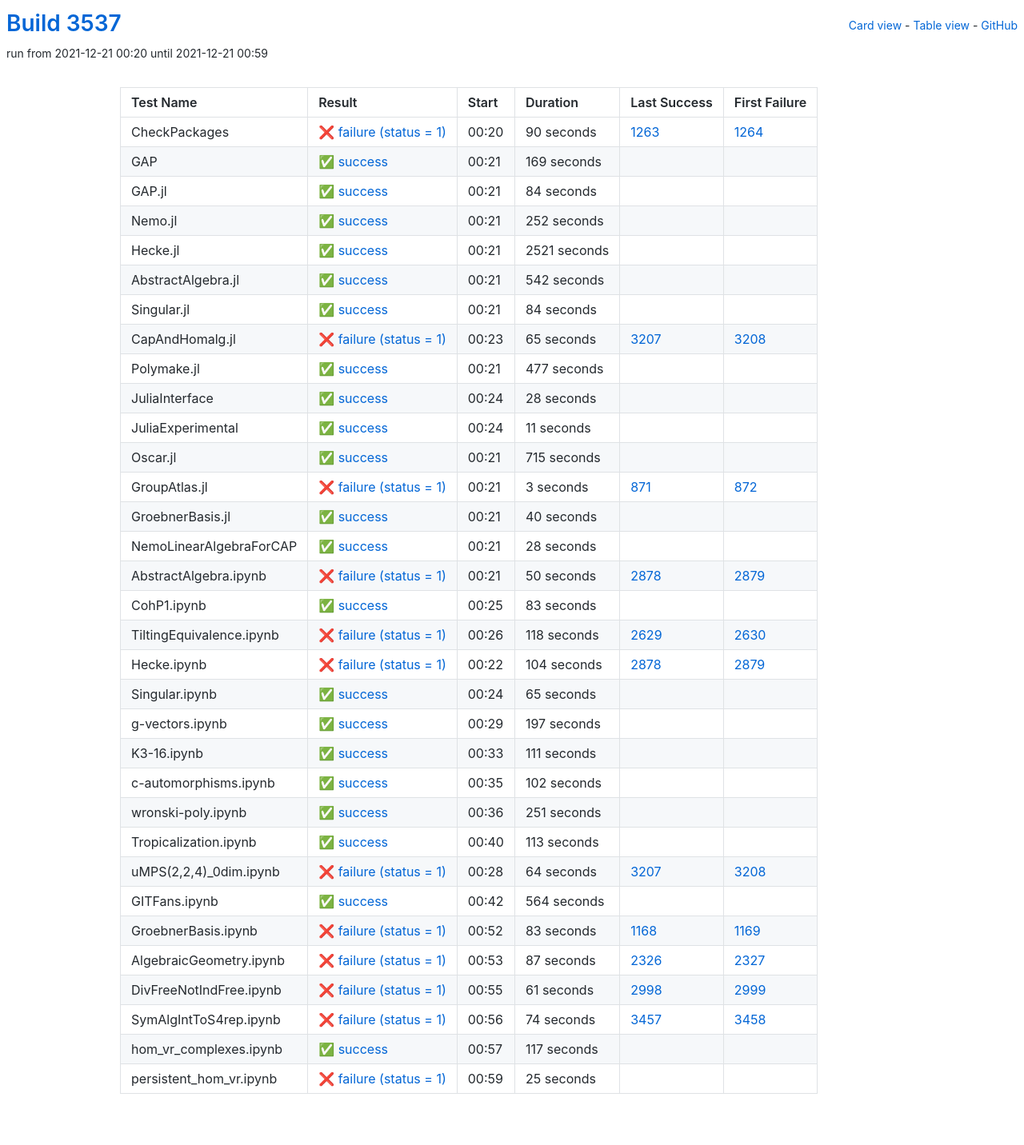
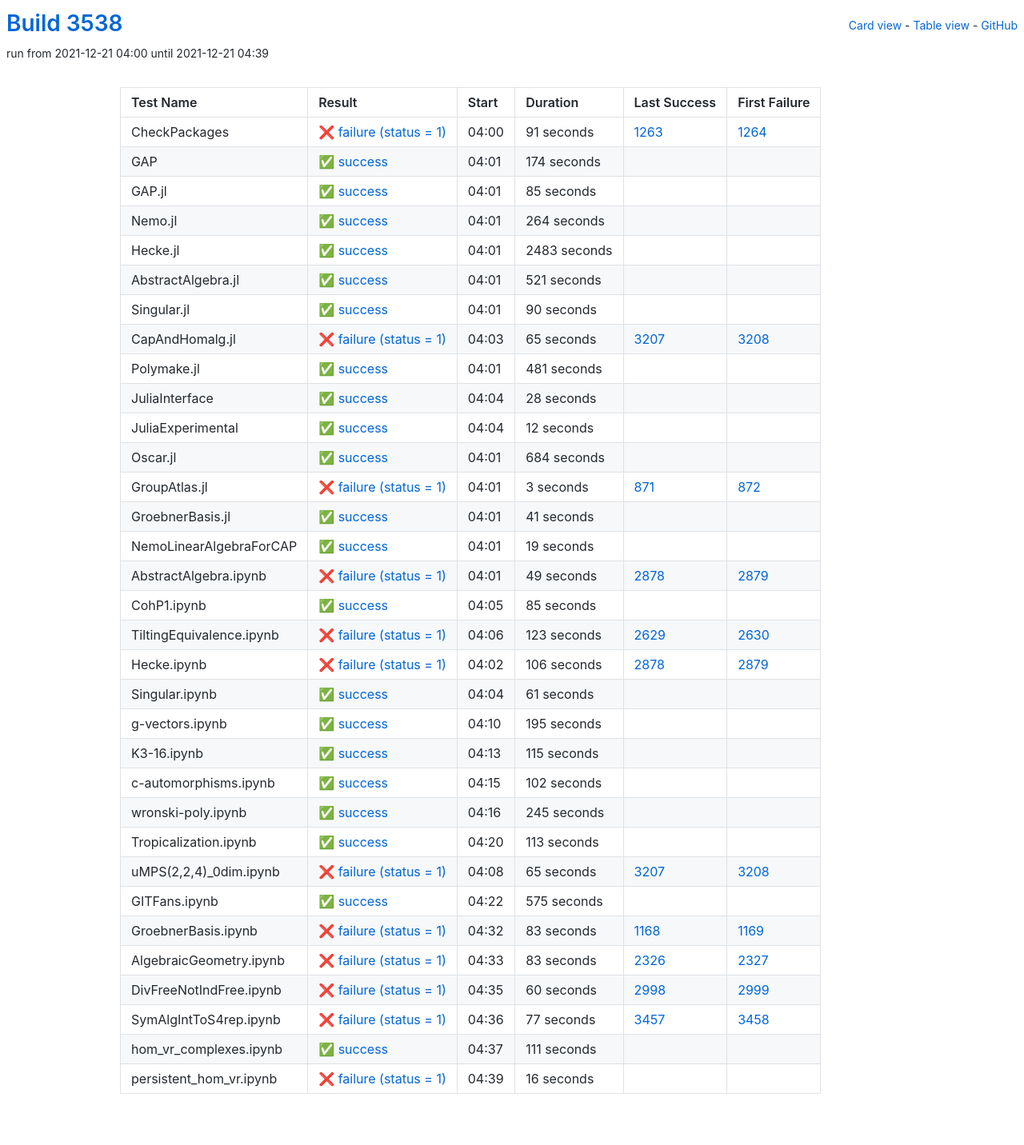
Before and after one commit to oscar-system/oscar-ci-status-stable, a Jekyll site: the page built from table.html, in a window 1280 px wide. Shown: the whole page at 80% size. Built offline with Jekyll 4.4.1, drawn with Linux system fonts in a browser that asks for light colours.

Commit message:
Build #3538

```diff
--- a/_data/ci.yml
+++ b/_data/ci.yml
@@ -1,6 +1,6 @@
 ---
-build: 3537
-build_url: https://oscarci.mathematik.uni-kl.de/job/oscar-stable/3537/
+build: 3538
+build_url: https://oscarci.mathematik.uni-kl.de/job/oscar-stable/3538/
 job: oscar-stable
 organization: oscar-system
 repo: oscar-ci-status-stable
@@ -8,92 +8,92 @@ repourl: https://github.com/oscar-system/oscar-ci-status-stable
 tests:
 - name: CheckPackages
   id: checkpackages
-  log: https://oscarci.mathematik.uni-kl.de/job/oscar-stable/3537/artifact/logs/build-3537/CheckPackages.log
-  start: 2021-12-21 00:20
+  log: https://oscarci.mathematik.uni-kl.de/job/oscar-stable/3538/artifact/logs/build-3538/CheckPackages.log
+  start: 2021-12-21 04:00
   success: false
   exitcode: 1
   status: failure
-  duration: 90
+  duration: 91
   last_success: 1263
   last_success_url: https://oscarci.mathematik.uni-kl.de/job/oscar-stable/1263/
   first_failure: 1264
   first_failure_url: https://oscarci.mathematik.uni-kl.de/job/oscar-stable/1264/
 - name: GAP
   id: gap
-  log: https://oscarci.mathematik.uni-kl.de/job/oscar-stable/3537/artifact/logs/build-3537/GAP.log
-  start: 2021-12-21 00:21
+  log: https://oscarci.mathematik.uni-kl.de/job/oscar-stable/3538/artifact/logs/build-3538/GAP.log
+  start: 2021-12-21 04:01
   success: true
   exitcode: 0
   status: success
-  duration: 169
+  duration: 174
   last_success: false
   last_success_url:
   first_failure: false
   first_failure_url:
 - name: GAP.jl
   id: gap-jl
-  log: https://oscarci.mathematik.uni-kl.de/job/oscar-stable/3537/artifact/logs/build-3537/GAP.jl.log
-  start: 2021-12-21 00:21
+  log: https://oscarci.mathematik.uni-kl.de/job/oscar-stable/3538/artifact/logs/build-3538/GAP.jl.log
+  start: 2021-12-21 04:01
   success: true
   exitcode: 0
   status: success
-  duration: 84
+  duration: 85
   last_success: false
   last_success_url:
   first_failure: false
   first_failure_url:
 - name: Nemo.jl
   id: nemo-jl
-  log: https://oscarci.mathematik.uni-kl.de/job/oscar-stable/3537/artifact/logs/build-3537/Nemo.jl.log
-  start: 2021-12-21 00:21
+  log: https://oscarci.mathematik.uni-kl.de/job/oscar-stable/3538/artifact/logs/build-3538/Nemo.jl.log
+  start: 2021-12-21 04:01
   success: true
   exitcode: 0
   status: success
-  duration: 252
+  duration: 264
   last_success: false
   last_success_url:
   first_failure: false
   first_failure_url:
 - name: Hecke.jl
   id: hecke-jl
-  log: https://oscarci.mathematik.uni-kl.de/job/oscar-stable/3537/artifact/logs/build-3537/Hecke.jl.log
-  start: 2021-12-21 00:21
+  log: https://oscarci.mathematik.uni-kl.de/job/oscar-stable/3538/artifact/logs/build-3538/Hecke.jl.log
+  start: 2021-12-21 04:01
   success: true
   exitcode: 0
   status: success
-  duration: 2521
+  duration: 2483
   last_success: false
   last_success_url:
   first_failure: false
   first_failure_url:
 - name: AbstractAlgebra.jl
   id: abstractalgebra-jl
-  log: https://oscarci.mathematik.uni-kl.de/job/oscar-stable/3537/artifact/logs/build-3537/AbstractAlgebra.jl.log
-  start: 2021-12-21 00:21
+  log: https://oscarci.mathematik.uni-kl.de/job/oscar-stable/3538/artifact/logs/build-3538/AbstractAlgebra.jl.log
+  start: 2021-12-21 04:01
   success: true
   exitcode: 0
   status: success
-  duration: 542
+  duration: 521
   last_success: false
   last_success_url:
   first_failure: false
   first_failure_url:
 - name: Singular.jl
   id: singular-jl
-  log: https://oscarci.mathematik.uni-kl.de/job/oscar-stable/3537/artifact/logs/build-3537/Singular.jl.log
-  start: 2021-12-21 00:21
+  log: https://oscarci.mathematik.uni-kl.de/job/oscar-stable/3538/artifact/logs/build-3538/Singular.jl.log
+  start: 2021-12-21 04:01
   success: true
   exitcode: 0
   status: success
-  duration: 84
+  duration: 90
   last_success: false
   last_success_url:
   first_failure: false
   first_failure_url:
 - name: CapAndHomalg.jl
   id: capandhomalg-jl
-  log: https://oscarci.mathematik.uni-kl.de/job/oscar-stable/3537/artifact/logs/build-3537/CapAndHomalg.jl.log
-  start: 2021-12-21 00:23
+  log: https://oscarci.mathematik.uni-kl.de/job/oscar-stable/3538/artifact/logs/build-3538/CapAndHomalg.jl.log
+  start: 2021-12-21 04:03
   success: false
   exitcode: 1
   status: failure
@@ -104,20 +104,20 @@ tests:
   first_failure_url: https://oscarci.mathematik.uni-kl.de/job/oscar-stable/3208/
 - name: Polymake.jl
   id: polymake-jl
-  log: https://oscarci.mathematik.uni-kl.de/job/oscar-stable/3537/artifact/logs/build-3537/Polymake.jl.log
-  start: 2021-12-21 00:21
+  log: https://oscarci.mathematik.uni-kl.de/job/oscar-stable/3538/artifact/logs/build-3538/Polymake.jl.log
+  start: 2021-12-21 04:01
   success: true
   exitcode: 0
   status: success
-  duration: 477
+  duration: 481
   last_success: false
   last_success_url:
   first_failure: false
   first_failure_url:
 - name: JuliaInterface
   id: juliainterface
-  log: https://oscarci.mathematik.uni-kl.de/job/oscar-stable/3537/artifact/logs/build-3537/JuliaInterface.log
-  start: 2021-12-21 00:24
+  log: https://oscarci.mathematik.uni-kl.de/job/oscar-stable/3538/artifact/logs/build-3538/JuliaInterface.log
+  start: 2021-12-21 04:04
   success: true
   exitcode: 0
   status: success
@@ -128,32 +128,32 @@ tests:
   first_failure_url:
 - name: JuliaExperimental
   id: juliaexperimental
-  log: https://oscarci.mathematik.uni-kl.de/job/oscar-stable/3537/artifact/logs/build-3537/JuliaExperimental.log
-  start: 2021-12-21 00:24
+  log: https://oscarci.mathematik.uni-kl.de/job/oscar-stable/3538/artifact/logs/build-3538/JuliaExperimental.log
+  start: 2021-12-21 04:04
   success: true
   exitcode: 0
   status: success
-  duration: 11
+  duration: 12
   last_success: false
   last_success_url:
   first_failure: false
   first_failure_url:
 - name: Oscar.jl
   id: oscar-jl
-  log: https://oscarci.mathematik.uni-kl.de/job/oscar-stable/3537/artifact/logs/build-3537/Oscar.jl.log
-  start: 2021-12-21 00:21
+  log: https://oscarci.mathematik.uni-kl.de/job/oscar-stable/3538/artifact/logs/build-3538/Oscar.jl.log
+  start: 2021-12-21 04:01
   success: true
   exitcode: 0
   status: success
-  duration: 715
+  duration: 684
   last_success: false
   last_success_url:
   first_failure: false
   first_failure_url:
 - name: GroupAtlas.jl
   id: groupatlas-jl
-  log: https://oscarci.mathematik.uni-kl.de/job/oscar-stable/3537/artifact/logs/build-3537/GroupAtlas.jl.log
-  start: 2021-12-21 00:21
+  log: https://oscarci.mathematik.uni-kl.de/job/oscar-stable/3538/artifact/logs/build-3538/GroupAtlas.jl.log
+  start: 2021-12-21 04:01
   success: false
   exitcode: 1
   status: failure
@@ -164,116 +164,116 @@ tests:
   first_failure_url: https://oscarci.mathematik.uni-kl.de/job/oscar-stable/872/
 - name: GroebnerBasis.jl
   id: groebnerbasis-jl
-  log: https://oscarci.mathematik.uni-kl.de/job/oscar-stable/3537/artifact/logs/build-3537/GroebnerBasis.jl.log
-  start: 2021-12-21 00:21
+  log: https://oscarci.mathematik.uni-kl.de/job/oscar-stable/3538/artifact/logs/build-3538/GroebnerBasis.jl.log
+  start: 2021-12-21 04:01
   success: true
   exitcode: 0
   status: success
-  duration: 40
+  duration: 41
   last_success: false
   last_success_url:
   first_failure: false
   first_failure_url:
 - name: NemoLinearAlgebraForCAP
   id: nemolinearalgebraforcap
-  log: https://oscarci.mathematik.uni-kl.de/job/oscar-stable/3537/artifact/logs/build-3537/NemoLinearAlgebraForCAP.log
-  start: 2021-12-21 00:21
+  log: https://oscarci.mathematik.uni-kl.de/job/oscar-stable/3538/artifact/logs/build-3538/NemoLinearAlgebraForCAP.log
+  start: 2021-12-21 04:01
   success: true
   exitcode: 0
   status: success
-  duration: 28
+  duration: 19
   last_success: false
   last_success_url:
   first_failure: false
   first_failure_url:
 - name: AbstractAlgebra.ipynb
   id: abstractalgebra-ipynb
-  log: https://oscarci.mathematik.uni-kl.de/job/oscar-stable/3537/artifact/logs/build-3537/AbstractAlgebra.ipynb.log
-  start: 2021-12-21 00:21
+  log: https://oscarci.mathematik.uni-kl.de/job/oscar-stable/3538/artifact/logs/build-3538/AbstractAlgebra.ipynb.log
+  start: 2021-12-21 04:01
   success: false
   exitcode: 1
   status: failure
-  duration: 50
+  duration: 49
   last_success: 2878
   last_success_url: https://oscarci.mathematik.uni-kl.de/job/oscar-stable/2878/
   first_failure: 2879
   first_failure_url: https://oscarci.mathematik.uni-kl.de/job/oscar-stable/2879/
 - name: CohP1.ipynb
   id: cohp1-ipynb
-  log: https://oscarci.mathematik.uni-kl.de/job/oscar-stable/3537/artifact/logs/build-3537/CohP1.ipynb.log
-  start: 2021-12-21 00:25
+  log: https://oscarci.mathematik.uni-kl.de/job/oscar-stable/3538/artifact/logs/build-3538/CohP1.ipynb.log
+  start: 2021-12-21 04:05
   success: true
   exitcode: 0
   status: success
-  duration: 83
+  duration: 85
   last_success: false
   last_success_url:
   first_failure: false
   first_failure_url:
 - name: TiltingEquivalence.ipynb
   id: tiltingequivalence-ipynb
-  log: https://oscarci.mathematik.uni-kl.de/job/oscar-stable/3537/artifact/logs/build-3537/TiltingEquivalence.ipynb.log
-  start: 2021-12-21 00:26
+  log: https://oscarci.mathematik.uni-kl.de/job/oscar-stable/3538/artifact/logs/build-3538/TiltingEquivalence.ipynb.log
+  start: 2021-12-21 04:06
   success: false
   exitcode: 1
   status: failure
-  duration: 118
+  duration: 123
   last_success: 2629
   last_success_url: https://oscarci.mathematik.uni-kl.de/job/oscar-stable/2629/
   first_failure: 2630
   first_failure_url: https://oscarci.mathematik.uni-kl.de/job/oscar-stable/2630/
 - name: Hecke.ipynb
   id: hecke-ipynb
-  log: https://oscarci.mathematik.uni-kl.de/job/oscar-stable/3537/artifact/logs/build-3537/Hecke.ipynb.log
-  start: 2021-12-21 00:22
+  log: https://oscarci.mathematik.uni-kl.de/job/oscar-stable/3538/artifact/logs/build-3538/Hecke.ipynb.log
+  start: 2021-12-21 04:02
   success: false
   exitcode: 1
   status: failure
-  duration: 104
+  duration: 106
   last_success: 2878
   last_success_url: https://oscarci.mathematik.uni-kl.de/job/oscar-stable/2878/
   first_failure: 2879
   first_failure_url: https://oscarci.mathematik.uni-kl.de/job/oscar-stable/2879/
 - name: Singular.ipynb
   id: singular-ipynb
-  log: https://oscarci.mathematik.uni-kl.de/job/oscar-stable/3537/artifact/logs/build-3537/Singular.ipynb.log
-  start: 2021-12-21 00:24
+  log: https://oscarci.mathematik.uni-kl.de/job/oscar-stable/3538/artifact/logs/build-3538/Singular.ipynb.log
+  start: 2021-12-21 04:04
   success: true
   exitcode: 0
   status: success
-  duration: 65
+  duration: 61
   last_success: false
   last_success_url:
   first_failure: false
   first_failure_url:
 - name: g-vectors.ipynb
   id: g-vectors-ipynb
-  log: https://oscarci.mathematik.uni-kl.de/job/oscar-stable/3537/artifact/logs/build-3537/g-vectors.ipynb.log
-  start: 2021-12-21 00:29
+  log: https://oscarci.mathematik.uni-kl.de/job/oscar-stable/3538/artifact/logs/build-3538/g-vectors.ipynb.log
+  start: 2021-12-21 04:10
   success: true
   exitcode: 0
   status: success
-  duration: 197
+  duration: 195
   last_success: false
   last_success_url:
   first_failure: false
   first_failure_url:
 - name: K3-16.ipynb
   id: k3-16-ipynb
-  log: https://oscarci.mathematik.uni-kl.de/job/oscar-stable/3537/artifact/logs/build-3537/K3-16.ipynb.log
-  start: 2021-12-21 00:33
+  log: https://oscarci.mathematik.uni-kl.de/job/oscar-stable/3538/artifact/logs/build-3538/K3-16.ipynb.log
+  start: 2021-12-21 04:13
   success: true
   exitcode: 0
   status: success
-  duration: 111
+  duration: 115
   last_success: false
   last_success_url:
   first_failure: false
   first_failure_url:
 - name: c-automorphisms.ipynb
   id: c-automorphisms-ipynb
-  log: https://oscarci.mathematik.uni-kl.de/job/oscar-stable/3537/artifact/logs/build-3537/c-automorphisms.ipynb.log
-  start: 2021-12-21 00:35
+  log: https://oscarci.mathematik.uni-kl.de/job/oscar-stable/3538/artifact/logs/build-3538/c-automorphisms.ipynb.log
+  start: 2021-12-21 04:15
   success: true
   exitcode: 0
   status: success
@@ -284,20 +284,20 @@ tests:
   first_failure_url:
 - name: wronski-poly.ipynb
   id: wronski-poly-ipynb
-  log: https://oscarci.mathematik.uni-kl.de/job/oscar-stable/3537/artifact/logs/build-3537/wronski-poly.ipynb.log
-  start: 2021-12-21 00:36
+  log: https://oscarci.mathematik.uni-kl.de/job/oscar-stable/3538/artifact/logs/build-3538/wronski-poly.ipynb.log
+  start: 2021-12-21 04:16
   success: true
   exitcode: 0
   status: success
-  duration: 251
+  duration: 245
   last_success: false
   last_success_url:
   first_failure: false
   first_failure_url:
 - name: Tropicalization.ipynb
   id: tropicalization-ipynb
-  log: https://oscarci.mathematik.uni-kl.de/job/oscar-stable/3537/artifact/logs/build-3537/Tropicalization.ipynb.log
-  start: 2021-12-21 00:40
+  log: https://oscarci.mathematik.uni-kl.de/job/oscar-stable/3538/artifact/logs/build-3538/Tropicalization.ipynb.log
+  start: 2021-12-21 04:20
   success: true
   exitcode: 0
   status: success
@@ -308,32 +308,32 @@ tests:
   first_failure_url:
 - name: uMPS(2,2,4)_0dim.ipynb
   id: umps-2-2-4-0dim-ipynb
-  log: https://oscarci.mathematik.uni-kl.de/job/oscar-stable/3537/artifact/logs/build-3537/uMPS-2-2-4-_0dim.ipynb.log
-  start: 2021-12-21 00:28
+  log: https://oscarci.mathematik.uni-kl.de/job/oscar-stable/3538/artifact/logs/build-3538/uMPS-2-2-4-_0dim.ipynb.log
+  start: 2021-12-21 04:08
   success: false
   exitcode: 1
   status: failure
-  duration: 64
+  duration: 65
   last_success: 3207
   last_success_url: https://oscarci.mathematik.uni-kl.de/job/oscar-stable/3207/
   first_failure: 3208
   first_failure_url: https://oscarci.mathematik.uni-kl.de/job/oscar-stable/3208/
 - name: GITFans.ipynb
   id: gitfans-ipynb
-  log: https://oscarci.mathematik.uni-kl.de/job/oscar-stable/3537/artifact/logs/build-3537/GITFans.ipynb.log
-  start: 2021-12-21 00:42
+  log: https://oscarci.mathematik.uni-kl.de/job/oscar-stable/3538/artifact/logs/build-3538/GITFans.ipynb.log
+  start: 2021-12-21 04:22
   success: true
   exitcode: 0
   status: success
-  duration: 564
+  duration: 575
   last_success: false
   last_success_url:
   first_failure: false
   first_failure_url:
 - name: GroebnerBasis.ipynb
   id: groebnerbasis-ipynb
-  log: https://oscarci.mathematik.uni-kl.de/job/oscar-stable/3537/artifact/logs/build-3537/GroebnerBasis.ipynb.log
-  start: 2021-12-21 00:52
+  log: https://oscarci.mathematik.uni-kl.de/job/oscar-stable/3538/artifact/logs/build-3538/GroebnerBasis.ipynb.log
+  start: 2021-12-21 04:32
   success: false
   exitcode: 1
   status: failure
@@ -344,60 +344,60 @@ tests:
   first_failure_url: https://oscarci.mathematik.uni-kl.de/job/oscar-stable/1169/
 - name: AlgebraicGeometry.ipynb
   id: algebraicgeometry-ipynb
-  log: https://oscarci.mathematik.uni-kl.de/job/oscar-stable/3537/artifact/logs/build-3537/AlgebraicGeometry.ipynb.log
-  start: 2021-12-21 00:53
+  log: https://oscarci.mathematik.uni-kl.de/job/oscar-stable/3538/artifact/logs/build-3538/AlgebraicGeometry.ipynb.log
+  start: 2021-12-21 04:33
   success: false
   exitcode: 1
   status: failure
-  duration: 87
+  duration: 83
   last_success: 2326
   last_success_url: https://oscarci.mathematik.uni-kl.de/job/oscar-stable/2326/
   first_failure: 2327
   first_failure_url: https://oscarci.mathematik.uni-kl.de/job/oscar-stable/2327/
 - name: DivFreeNotIndFree.ipynb
   id: divfreenotindfree-ipynb
-  log: https://oscarci.mathematik.uni-kl.de/job/oscar-stable/3537/artifact/logs/build-3537/DivFreeNotIndFree.ipynb.log
-  start: 2021-12-21 00:55
+  log: https://oscarci.mathematik.uni-kl.de/job/oscar-stable/3538/artifact/logs/build-3538/DivFreeNotIndFree.ipynb.log
+  start: 2021-12-21 04:35
   success: false
   exitcode: 1
   status: failure
-  duration: 61
+  duration: 60
   last_success: 2998
   last_success_url: https://oscarci.mathematik.uni-kl.de/job/oscar-stable/2998/
   first_failure: 2999
   first_failure_url: https://oscarci.mathematik.uni-kl.de/job/oscar-stable/2999/
 - name: SymAlgIntToS4rep.ipynb
   id: symalginttos4rep-ipynb
-  log: https://oscarci.mathematik.uni-kl.de/job/oscar-stable/3537/artifact/logs/build-3537/SymAlgIntToS4rep.ipynb.log
-  start: 2021-12-21 00:56
+  log: https://oscarci.mathematik.uni-kl.de/job/oscar-stable/3538/artifact/logs/build-3538/SymAlgIntToS4rep.ipynb.log
+  start: 2021-12-21 04:36
   success: false
   exitcode: 1
   status: failure
-  duration: 74
+  duration: 77
   last_success: 3457
   last_success_url: https://oscarci.mathematik.uni-kl.de/job/oscar-stable/3457/
   first_failure: 3458
   first_failure_url: https://oscarci.mathematik.uni-kl.de/job/oscar-stable/3458/
 - name: hom_vr_complexes.ipynb
   id: hom-vr-complexes-ipynb
-  log: https://oscarci.mathematik.uni-kl.de/job/oscar-stable/3537/artifact/logs/build-3537/hom_vr_complexes.ipynb.log
-  start: 2021-12-21 00:57
+  log: https://oscarci.mathematik.uni-kl.de/job/oscar-stable/3538/artifact/logs/build-3538/hom_vr_complexes.ipynb.log
+  start: 2021-12-21 04:37
   success: true
   exitcode: 0
   status: success
-  duration: 117
+  duration: 111
   last_success: false
   last_success_url:
   first_failure: false
   first_failure_url:
 - name: persistent_hom_vr.ipynb
   id: persistent-hom-vr-ipynb
-  log: https://oscarci.mathematik.uni-kl.de/job/oscar-stable/3537/artifact/logs/build-3537/persistent_hom_vr.ipynb.log
-  start: 2021-12-21 00:59
+  log: https://oscarci.mathematik.uni-kl.de/job/oscar-stable/3538/artifact/logs/build-3538/persistent_hom_vr.ipynb.log
+  start: 2021-12-21 04:39
   success: false
   exitcode: 1
   status: failure
-  duration: 25
+  duration: 16
   last_success: false
   last_success_url:
   first_failure: false
```
Also changed, not shown: README.md.
